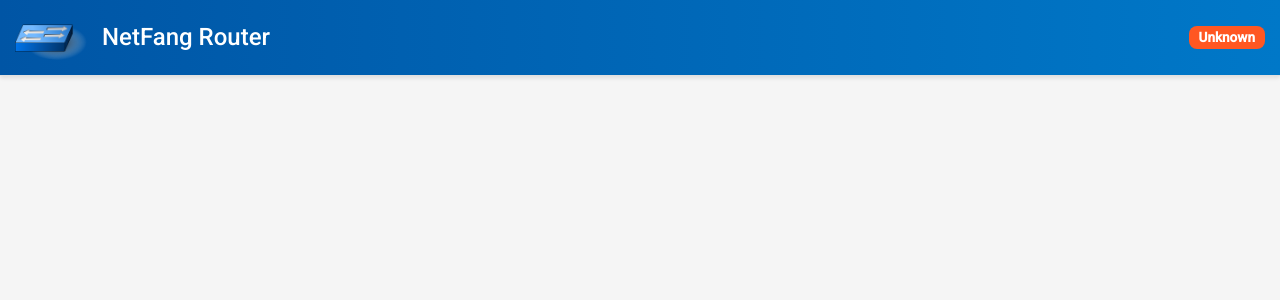
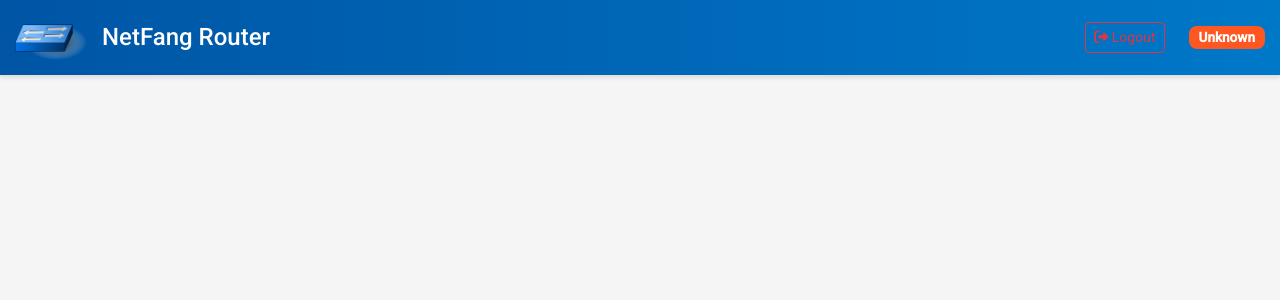
Before and after one commit to SpotlightForBugs/NetFang, a Flask app: template netfang/templates/hidden/hidden_structure.html in a window 1280 px wide. Shown: the top 300 px of the page. Run offline with Flask 3, Linux system fonts and the light colour scheme; the template is opened without the code that fills it, so the values that code supplies are empty; data comes from the database, SQL or seed files in the repository; some libraries are stand-ins or nearby versions.

Commit message:
feat: add logout functionality and update UI with logout button

```diff
--- a/netfang/main.py
+++ b/netfang/main.py
@@ -194,6 +194,10 @@ def dashboard():
         return redirect(url_for('frontpage'))
     return render_template("hidden/index.html",hostname=platform.node(),state=NetworkManager.instance.state_machine.current_state.value)
 
+@app.route("/logout")
+def logout():
+    session.pop('logged_in', None)
+    return redirect(url_for('frontpage'))
 
 @app.route("/state")
 def get_current_state():
--- a/netfang/templates/hidden/hidden_structure.html
+++ b/netfang/templates/hidden/hidden_structure.html
@@ -40,8 +40,17 @@
                 <h1>{% block header_title %}NetFang Router{% endblock %}</h1>
             </div>
 
-            <!-- Badge in top-right corner -->
-            <span id="connectionBadge" class="badge disconnected">Unknown</span>
+            <!-- Right side controls -->
+            <div class="d-flex align-items-center">
+                <!-- Logout button -->
+                <a href="{{ url_for('logout') }}" class="btn btn-outline-danger btn-sm logout-btn me-3">
+                    <i class="fas fa-sign-out-alt"></i>
+                    {{ 'Abmelden' if request.accept_languages.best_match(['de','en'])=='de' else 'Logout' }}
+                </a>
+
+                <!-- Badge in top-right corner -->
+                <span id="connectionBadge" class="badge disconnected">Unknown</span>
+            </div>
         </div>
     </header>
 
```
